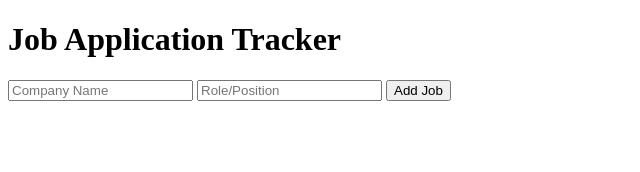
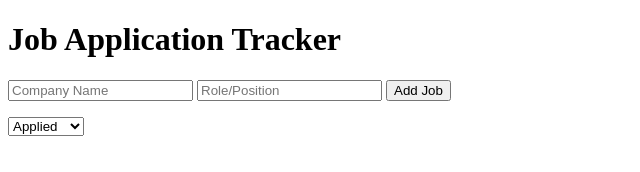
Before and after one commit to Jopra1/job-application-tracker-V1, a plain HTML site: page index.html in a window 1280 px wide. Shown: the whole page, without its empty margins (0-640 px from the left). Drawn offline with Linux system fonts and the light colour scheme.

Commit message:
Update index.html

```diff
--- a/index.html
+++ b/index.html
@@ -15,7 +15,11 @@
   <button id="addJob">Add Job</button>
 
   <ul id="jobList"></ul>
-
+<select id="status">
+  <option value="applied">Applied</option>
+  <option value="Interview">Interview</option>
+  <option value="rejected">Rejected</option>
+</select>
   <script src="./script.js"></script>
 </body>
 </html>
```
